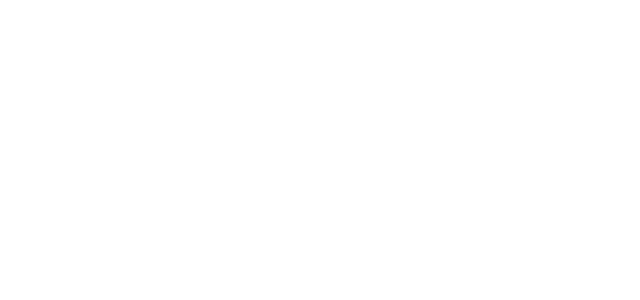
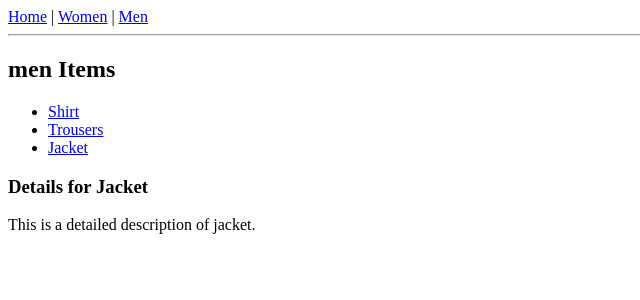
Before and after one commit to acciojob/nested-routes-soumyabratam6, a React app: page /categories/men/jacket in a window 1280 px wide. Shown: the top 300 px of the page, without its empty margins (0-640 px from the left). Built offline with nearby package versions, Linux system fonts and the light colour scheme.

Commit message:
all file add.

```diff
--- a/package.json
+++ b/package.json
@@ -13,12 +13,13 @@
   "license": "ISC",
   "dependencies": {
     "css-loader": "^4.3.0",
+    "cypress": "^9.5.0",
     "jest-junit": "^11.1.0",
     "react": "^16.13.1",
     "react-dom": "^16.13.1",
+    "react-router-dom": "^6.26.1",
     "style-loader": "^1.2.1",
-    "webpack-cli": "^3.3.12",
-    "cypress": "^9.5.0"
+    "webpack-cli": "^3.3.12"
   },
   "jest": {
     "moduleNameMapper": {
--- a/src/components/App.js
+++ b/src/components/App.js
@@ -1,13 +1,28 @@
+// src/App.js
+import React from 'react';
+import { BrowserRouter as Router, Routes, Route } from 'react-router-dom';
+import Layout from './Layout';
+import Categories from './Categories';
+import Category from './Category';
+import ItemDetail from './ItemDetail';
 
-import React from "react";
-import './../styles/App.css';
-
-const App = () => {
+function App() {
   return (
-    <div>
-        {/* Do not remove the main div */}
-    </div>
-  )
+    <Router>
+      <Routes>
+        {/* Layout component as the main layout with a navigation bar */}
+        <Route path="/" element={<Layout />}>
+          {/* Index route */}
+          <Route index element={<Categories />} />
+          {/* Nested route for categories */}
+          <Route path="categories/:categoryName" element={<Category />}>
+            {/* Nested route for items within a category */}
+            <Route path=":itemName" element={<ItemDetail />} />
+          </Route>
+        </Route>
+      </Routes>
+    </Router>
+  );
 }
 
-export default App
+export default App;
--- /dev/null
+++ b/src/components/Categories.js
@@ -0,0 +1,17 @@
+// src/components/Categories.js
+import React from 'react';
+import { Link } from 'react-router-dom';
+
+const Categories = () => {
+  return (
+    <div>
+      <h2>Categories</h2>
+      <ul>
+        <li><Link to="/categories/women">Women</Link></li>
+        <li><Link to="/categories/men">Men</Link></li>
+      </ul>
+    </div>
+  );
+};
+
+export default Categories;
--- /dev/null
+++ b/src/components/Category.js
@@ -0,0 +1,29 @@
+// src/components/Category.js
+import React from 'react';
+import { Link, Outlet, useParams } from 'react-router-dom';
+
+const Category = () => {
+  const { categoryName } = useParams();
+
+  const items = {
+    women: ['Dress', 'Skirt', 'Blouse'],
+    men: ['Shirt', 'Trousers', 'Jacket'],
+  };
+
+  return (
+    <div>
+      <h2>{categoryName} Items</h2>
+      <ul>
+        {items[categoryName].map((item, index) => (
+          <li key={index}>
+            <Link to={`/categories/${categoryName}/${item.toLowerCase()}`}>{item}</Link>
+          </li>
+        ))}
+      </ul>
+      {/* Nested route outlet */}
+      <Outlet />
+    </div>
+  );
+};
+
+export default Category;
--- /dev/null
+++ b/src/components/ItemDetail.js
@@ -0,0 +1,16 @@
+// src/components/ItemDetail.js
+import React from 'react';
+import { useParams } from 'react-router-dom';
+
+const ItemDetail = () => {
+  const { itemName } = useParams();
+
+  return (
+    <div>
+      <h3>Details for {itemName.charAt(0).toUpperCase() + itemName.slice(1)}</h3>
+      <p>This is a detailed description of {itemName}.</p>
+    </div>
+  );
+};
+
+export default ItemDetail;
--- /dev/null
+++ b/src/components/Layout.js
@@ -0,0 +1,18 @@
+// src/components/Layout.js
+import React from 'react';
+import { Link, Outlet } from 'react-router-dom';
+
+const Layout = () => {
+  return (
+    <div>
+      <nav>
+        <Link to="/">Home</Link> | <Link to="/categories/women">Women</Link> | <Link to="/categories/men">Men</Link>
+      </nav>
+      <hr />
+      {/* Outlet is a placeholder for nested routes */}
+      <Outlet />
+    </div>
+  );
+};
+
+export default Layout;
```
Also changed, not shown: 1 other file (tests, documents, lock files or other folders).
